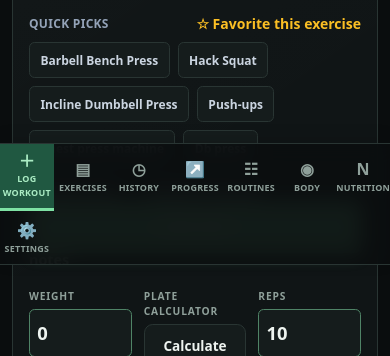
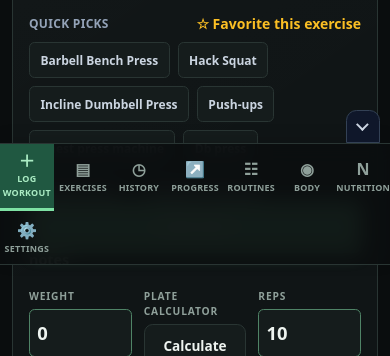
Before and after one commit to zafaraali/workout-tracker, a Flask app: page / in a window 390 px wide. Shown: the part 579-935 px from the top of the page. Run offline with Flask 3, Linux system fonts and the light colour scheme; data comes from the database, SQL or seed files in the repository; data that the repository does not hold is empty.

Commit message:
add open close caret for mobile nav

```diff
--- a/static/app.css
+++ b/static/app.css
@@ -145,6 +145,9 @@ html:not(.dark) .date-picker-button:hover {
     border-bottom: 1px solid #1e293b;
     padding-bottom: 0.5rem;
 }
+
+.mobile-nav-toggle { display: none; }
+.mobile-nav-tabs { display: contents; }
 
 .app-nav .tab-button {
     min-width: 0;
@@ -1752,7 +1755,40 @@ input[type="radio"] {
         padding: 0.35rem 0.35rem calc(0.35rem + env(safe-area-inset-bottom));
         background: var(--surface-raised);
         box-shadow: 0 -4px 16px rgb(0 0 0 / 12%);
-    }
+        overflow: visible;
+    }
+
+    .mobile-nav-toggle {
+        display: grid;
+        position: absolute;
+        right: 0.65rem;
+        top: -2.15rem;
+        width: 2.1rem;
+        height: 2.1rem;
+        place-items: center;
+        border: 1px solid #334155;
+        border-radius: 0.65rem 0.65rem 0 0;
+        background: #0f172a;
+        color: #cbd5e1;
+        font-size: 1.15rem;
+        z-index: 2;
+        appearance: none;
+    }
+
+    .mobile-nav-caret {
+        display: block;
+        width: 0.55rem;
+        height: 0.55rem;
+        border-right: 2px solid currentColor;
+        border-bottom: 2px solid currentColor;
+        transform: translateY(-0.12rem) rotate(45deg);
+    }
+
+    .mobile-nav-caret.is-up { transform: translateY(0.12rem) rotate(225deg); }
+
+    .mobile-nav-tabs { display: contents; }
+    .app-nav.is-collapsed { min-height: 0; padding-top: 0.35rem; }
+    .app-nav.is-collapsed .mobile-nav-tabs { display: none; }
 
     .app-nav .tab-button {
         display: flex;
--- a/static/app.js
+++ b/static/app.js
@@ -108,6 +108,30 @@ function toggleMobileHeaderControls() {
     if (!controls || !button) return;
     const open = controls.classList.toggle("is-open");
     button.setAttribute("aria-expanded", String(open));
+}
+
+function initializeMobileNav() {
+    const navigation = document.querySelector(".app-nav");
+    if (!navigation) return;
+    if (localStorage.getItem("irontrack-mobile-nav-collapsed") === "1") setMobileNavCollapsed(true);
+}
+
+function setMobileNavCollapsed(collapsed) {
+    const navigation = document.querySelector(".app-nav");
+    const button = document.getElementById("mobile-nav-toggle");
+    if (!navigation || !button) return;
+    navigation.classList.toggle("is-collapsed", collapsed);
+    button.setAttribute("aria-expanded", String(!collapsed));
+    button.querySelector(".mobile-nav-caret")?.classList.toggle("is-up", collapsed);
+    button.querySelector(".sr-only").textContent = collapsed ? "Open navigation" : "Collapse navigation";
+}
+
+function toggleMobileNav() {
+    const navigation = document.querySelector(".app-nav");
+    if (!navigation) return;
+    const collapsed = !navigation.classList.contains("is-collapsed");
+    setMobileNavCollapsed(collapsed);
+    localStorage.setItem("irontrack-mobile-nav-collapsed", collapsed ? "1" : "0");
 }
 
 function dismissToast(toast) {
--- a/templates/index.html
+++ b/templates/index.html
@@ -87,6 +87,8 @@
         {% endwith %}
 
         <nav class="app-nav" aria-label="Main navigation" role="tablist">
+            <button type="button" id="mobile-nav-toggle" class="mobile-nav-toggle" aria-expanded="true" aria-controls="mobile-nav-tabs" onclick="toggleMobileNav()"><span class="mobile-nav-caret" aria-hidden="true"></span><span class="sr-only">Collapse navigation</span></button>
+            <div id="mobile-nav-tabs" class="mobile-nav-tabs">
             <button type="button" onclick="switchTab('log')" id="tab-log" aria-label="Log Workout" aria-current="page" aria-selected="true" aria-controls="section-log" role="tab" class="tab-button"><span class="nav-icon" aria-hidden="true">＋</span><span class="nav-label">Log Workout</span></button>
             <button type="button" onclick="switchTab('library')" id="tab-library" aria-label="Exercises" aria-selected="false" aria-controls="section-library" role="tab" class="tab-button"><span class="nav-icon" aria-hidden="true">▤</span><span class="nav-label">Exercises</span></button>
             <button type="button" onclick="switchTab('history')" id="tab-history" aria-label="History" aria-selected="false" aria-controls="section-history" role="tab" class="tab-button"><span class="nav-icon" aria-hidden="true">◷</span><span class="nav-label">History</span></button>
@@ -95,6 +97,7 @@
             <button type="button" onclick="switchTab('measurements')" id="tab-measurements" aria-label="Body measurements" aria-selected="false" aria-controls="section-measurements" role="tab" class="tab-button"><span class="nav-icon" aria-hidden="true">◉</span><span class="nav-label">Body</span></button>
             <button type="button" onclick="switchTab('nutrition')" id="tab-nutrition" aria-label="Nutrition" aria-selected="false" aria-controls="section-nutrition" role="tab" class="tab-button"><span class="nav-icon" aria-hidden="true">N</span><span class="nav-label">Nutrition</span></button>
             <button type="button" onclick="switchTab('settings')" id="tab-settings" aria-label="Settings" aria-selected="false" aria-controls="section-settings" role="tab" class="tab-button"><span class="nav-icon" aria-hidden="true">⚙</span><span class="nav-label">Settings</span></button>
+            </div>
         </nav>
 
         {% include "sections/log.html" %}
@@ -146,6 +149,7 @@
         initializeCompactLog();
         initializeToasts();
         initializeAccessibleNavigation();
+        initializeMobileNav();
         initializeKeyboardShortcuts();
         const initialMuscle = new URLSearchParams(window.location.search).get("muscle");
         if (initialMuscle && Object.prototype.hasOwnProperty.call(window.exercisesData, initialMuscle)) {
```
